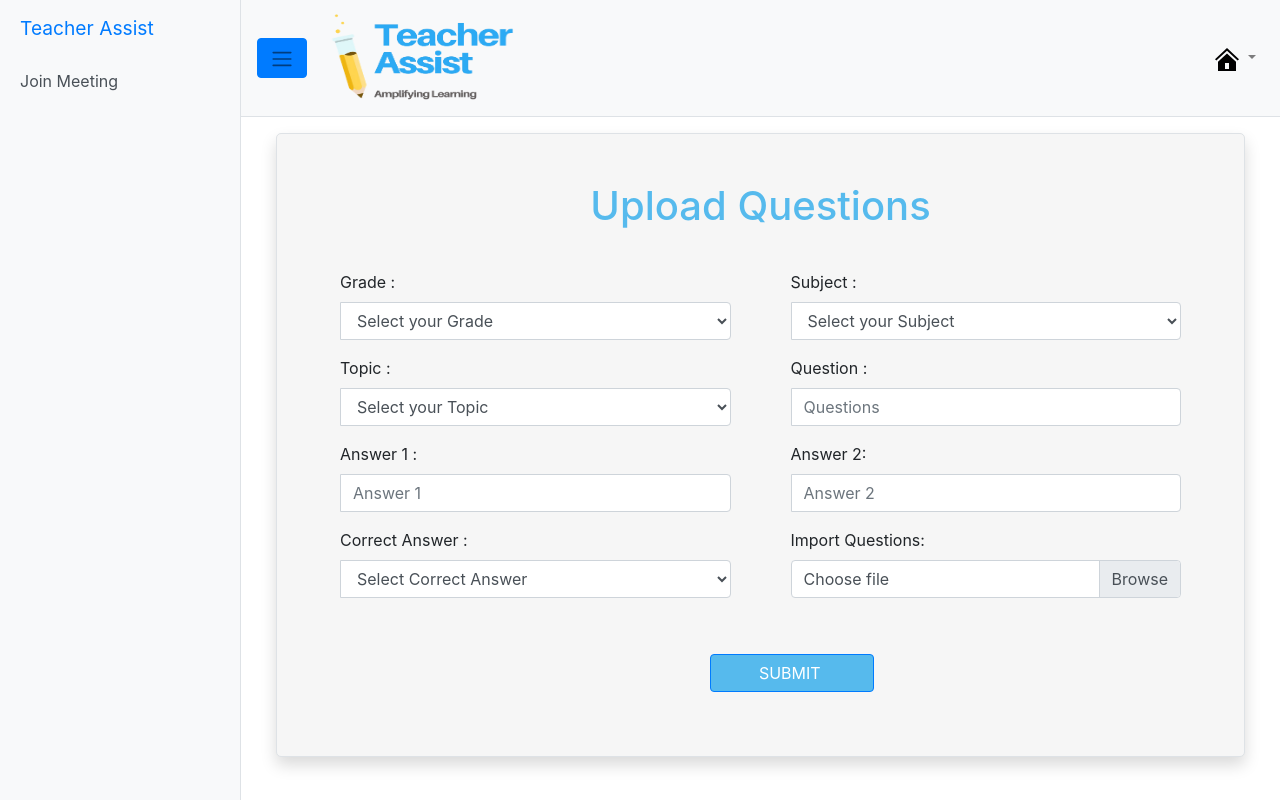
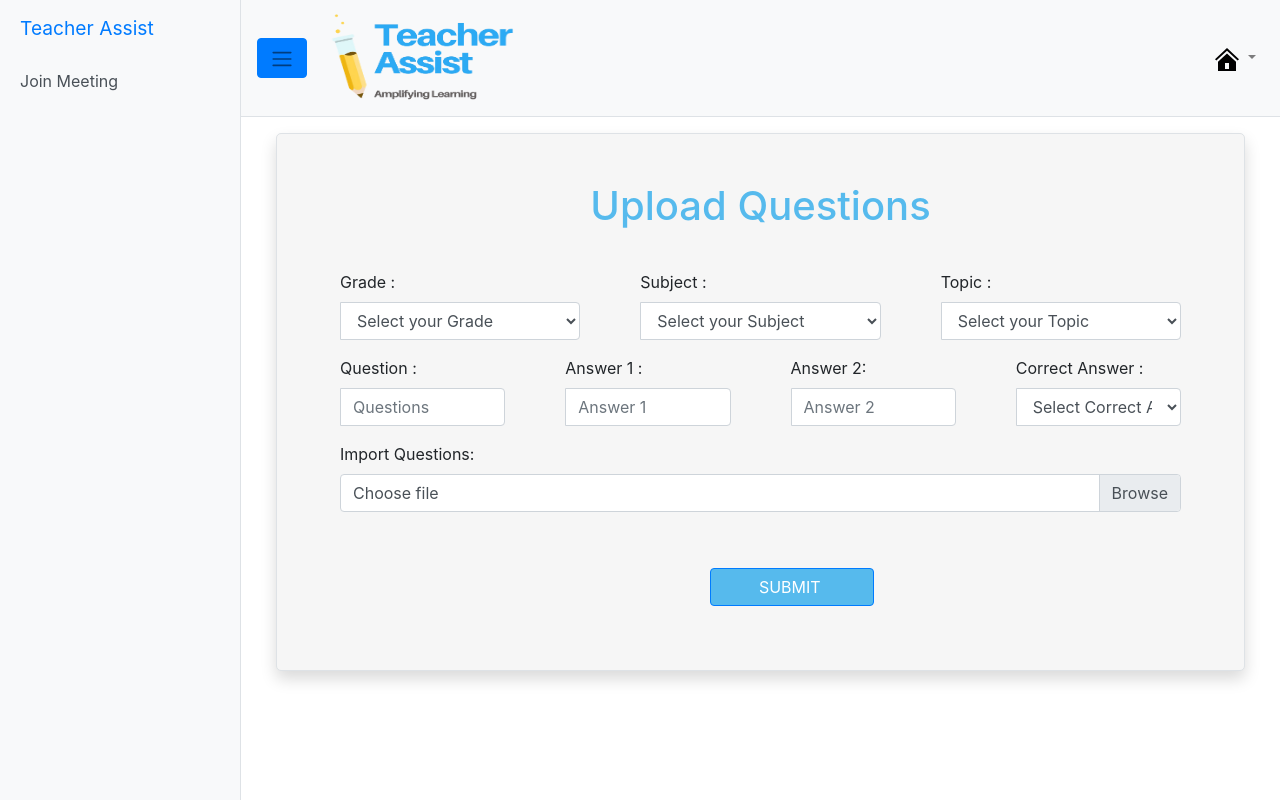
Before and after one commit to hr109sh/remote_education, a Django app: template templates/video_chatt_app/upload_question.html in a window 1280 px wide. Run offline with Django 3.2, Linux system fonts and the light colour scheme; the template is opened without the code that fills it, so the values that code supplies are empty; some libraries are stand-ins or nearby versions.

Commit message:
upload question form ui

```diff
--- a/templates/video_chatt_app/upload_question.html
+++ b/templates/video_chatt_app/upload_question.html
@@ -35,7 +35,7 @@
             <!-- Text input-->
             <!-- <center> -->
             <div class="row">
-              <div class="col">
+              <div class="col-md-4">
                 <div class="form-group">
                   <label class="col-md-12 control-label">Grade : </label>
                   <div class="col-md-12 selectContainer">
@@ -51,7 +51,7 @@
                   </div>
                 </div>
               </div>
-              <div class="col">
+              <div class="col-md-4">
                 <div class="form-group">
                   <label class="col-md-12 control-label">Subject :</label>
                   <div class="col-md-12 selectContainer">
@@ -67,10 +67,7 @@
                   </div>
                 </div>
               </div>
-            </div>
-
-            <div class="row">
-              <div class="col">
+              <div class="col-md-4">
                 <div class="form-group">
                   <label class="col-md-12 control-label">Topic : </label>
                   <div class="col-md-12 selectContainer">
@@ -83,7 +80,10 @@
                   </div>
                 </div>
               </div>
-              <div class="col">
+            </div>
+
+            <div class="row">
+              <div class="col-md-3">
                 <div class="form-group">
                   <label class="col-md-12 control-label">Question :</label>
                   <div class="col-md-12 inputGroupContainer">
@@ -94,10 +94,7 @@
                   </div>
                 </div>
               </div>
-            </div>
-
-            <div class="row">
-              <div class="col">
+              <div class="col-md-3">
                 <div class="form-group">
                   <label class="col-md-12 control-label">Answer 1 :</label>
                   <div class="col-md-12 inputGroupContainer">
@@ -108,7 +105,7 @@
                   </div>
                 </div>
               </div>
-              <div class="col">
+              <div class="col-md-3">
                 <div class="form-group">
                   <label class="col-md-12 control-label">Answer 2:</label>
                   <div class="col-md-12 inputGroupContainer">
@@ -119,9 +116,7 @@
                   </div>
                 </div>
               </div>
-            </div>
-            <div class="row">
-              <div class="col">
+              <div class="col-md-3">
                 <div class="form-group">
                   <label class="col-md-12 control-label">Correct Answer :</label>
                   <div class="col-md-12 selectContainer">
@@ -136,7 +131,9 @@
                   </div>
                 </div>
               </div>
-              <div class="col">
+            </div>
+            <div class="row">
+              <div class="col-md-12">
                 <div class="form-group">
                   <label class="col-md-12 control-label">Import Questions:</label>
                   <div class="col-md-12 inputGroupContainer">
```
